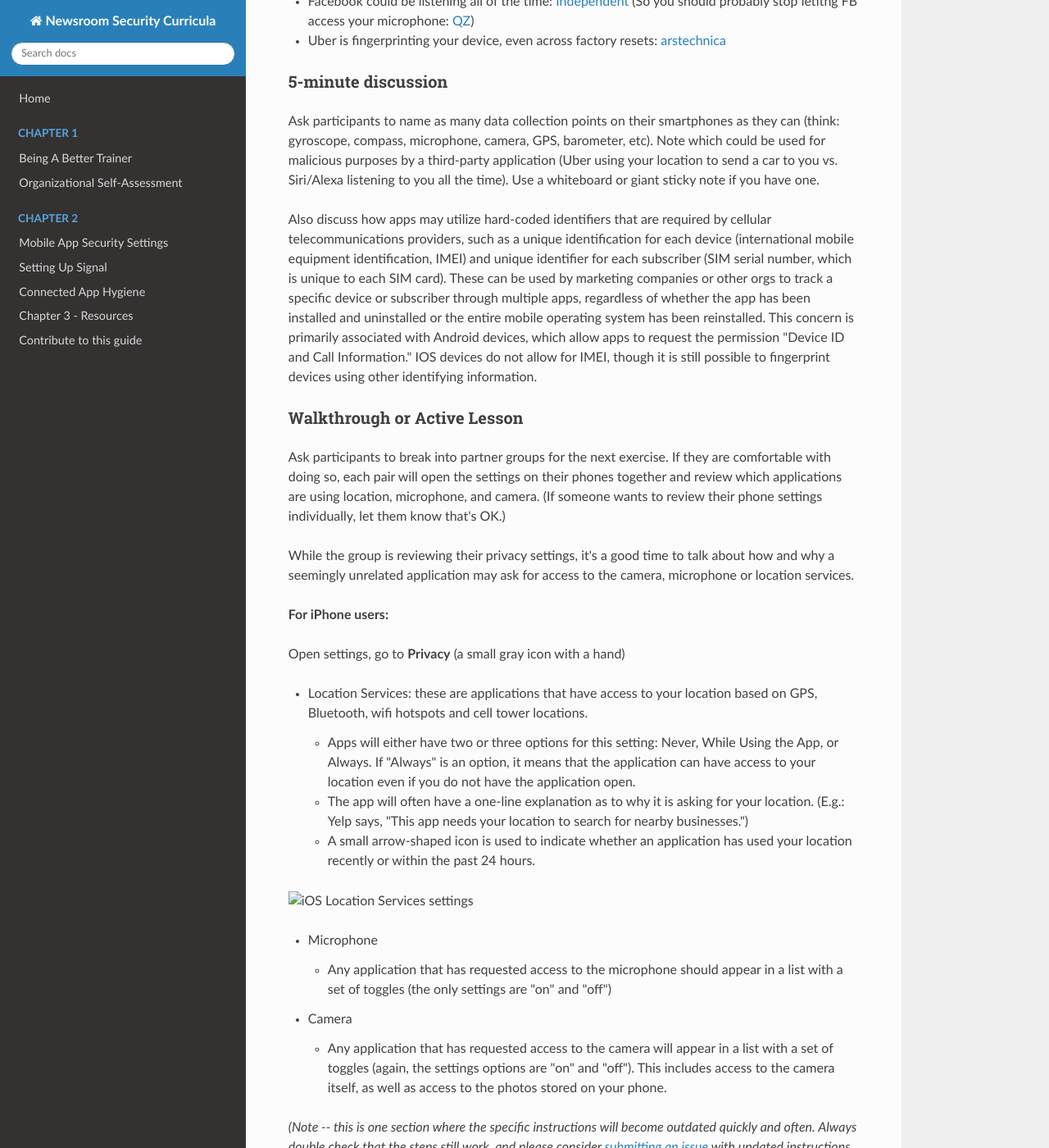
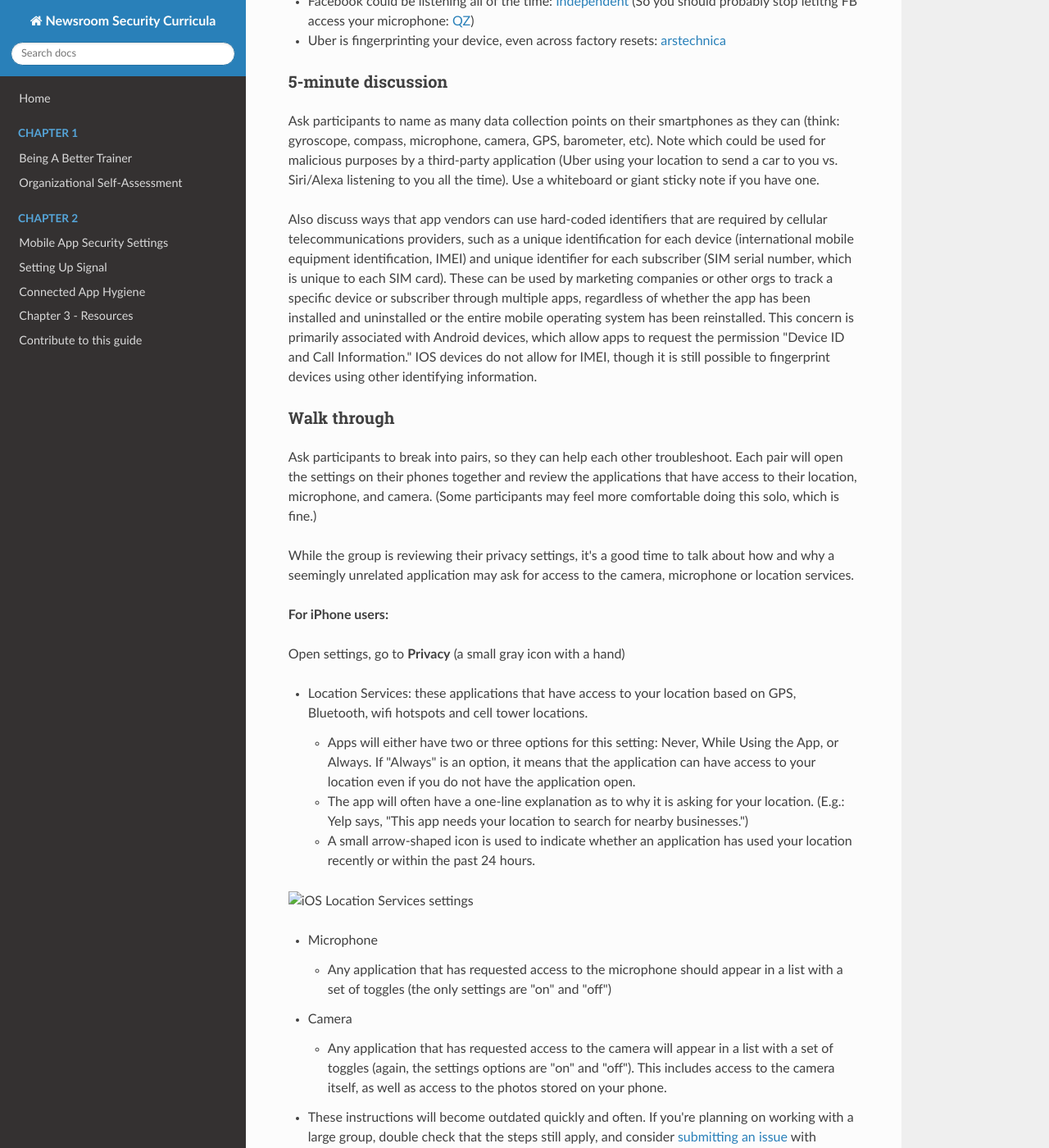
Before and after one commit to OpenNewsLabs/field-guide-security-training-newsroom, an MkDocs documentation site: the page built from docs/Chapter02-01-Mobile-Security-Settings.md, in a window 1280 px wide and 1400 px high, scrolled down 1454 px. Shown: the whole window at 82% size. Built offline with MkDocs 1.6.1, drawn with Linux system fonts in a browser that asks for light colours; nearby versions of some CDN libraries; old or Windows-style settings are respelled for this version of MkDocs; some of the changed text lies outside the part shown.

Commit message:
Loose copy editing.

```diff
--- a/docs/Chapter02-01-Mobile-Security-Settings.md
+++ b/docs/Chapter02-01-Mobile-Security-Settings.md
@@ -74,7 +74,7 @@
 a car to you vs. Siri/Alexa listening to you all the time). Use a
 whiteboard or giant sticky note if you have one.
 
-Also discuss how apps may utilize hard-coded identifiers that are
+Also discuss ways that app vendors can use hard-coded identifiers that are
 required by cellular telecommunications providers, such as a unique
 identification for each device (international mobile equipment
 identification, IMEI) and unique identifier for each subscriber (SIM
@@ -87,24 +87,19 @@
 Information." IOS devices do not allow for IMEI, though it is still
 possible to fingerprint devices using other identifying information.
 
-### Walkthrough or Active Lesson
+### Walk through
 
-Ask participants to break into partner groups for the next exercise. If
-they are comfortable with doing so, each pair will open the settings on
-their phones together and review which applications are using location,
-microphone, and camera. (If someone wants to review their phone settings
-individually, let them know that's OK.)
+Ask participants to break into pairs, so they can help each other troubleshoot. Each pair will open the settings on their phones together and review the applications that have access to their location, microphone, and camera. (Some participants may feel more comfortable doing this solo, which is fine.)
 
 While the group is reviewing their privacy settings, it's a good time to
 talk about how and why a seemingly unrelated application may ask for
 access to the camera, microphone or location services.
 
-
 **For iPhone users:**
 
 Open settings, go to **Privacy** (a small gray icon with a hand)
 
-* Location Services: these are applications that have access to your
+* Location Services: these applications that have access to your
 location based on GPS, Bluetooth, wifi hotspots and cell tower
 locations.
 
@@ -134,10 +129,7 @@
     are "on" and "off"). This includes access to the camera itself, as
     well as access to the photos stored on your phone.
 
-*(Note -- this is one section where the specific instructions will
-become outdated quickly and often. Always double check that the steps still work, and please consider [submitting an issue](https://github.com/OpenNewsLabs/newsroom-security-curricula/issues) with updated instructions.  The concept of auditing
-location, microphone, and camera access for the reasons outlined above
-should hold up.)*
+* These instructions will become outdated quickly and often. If you're planning on working with a large group, double check that the steps still apply, and consider [submitting an issue](https://github.com/OpenNewsLabs/newsroom-security-curricula/issues) with updated instructions.  The concept of auditing location, microphone, and camera access for the reasons outlined above should hold up.) *
 
 **For Android users:**
 
```
Also changed, not shown: other parts of docs/Chapter02-01-Mobile-Security-Settings.md (+1 -1 lines), docs/Chapter02-03-Setting-Up-Signal.md (+1 -2 lines).
